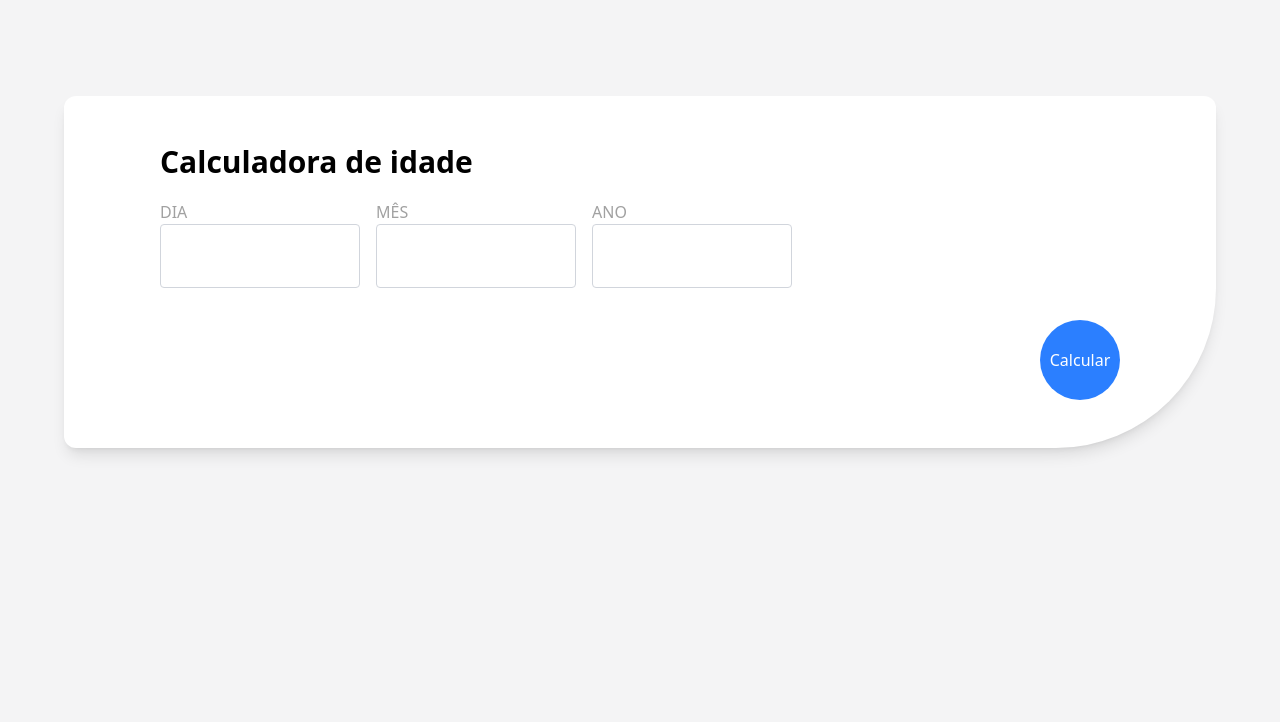
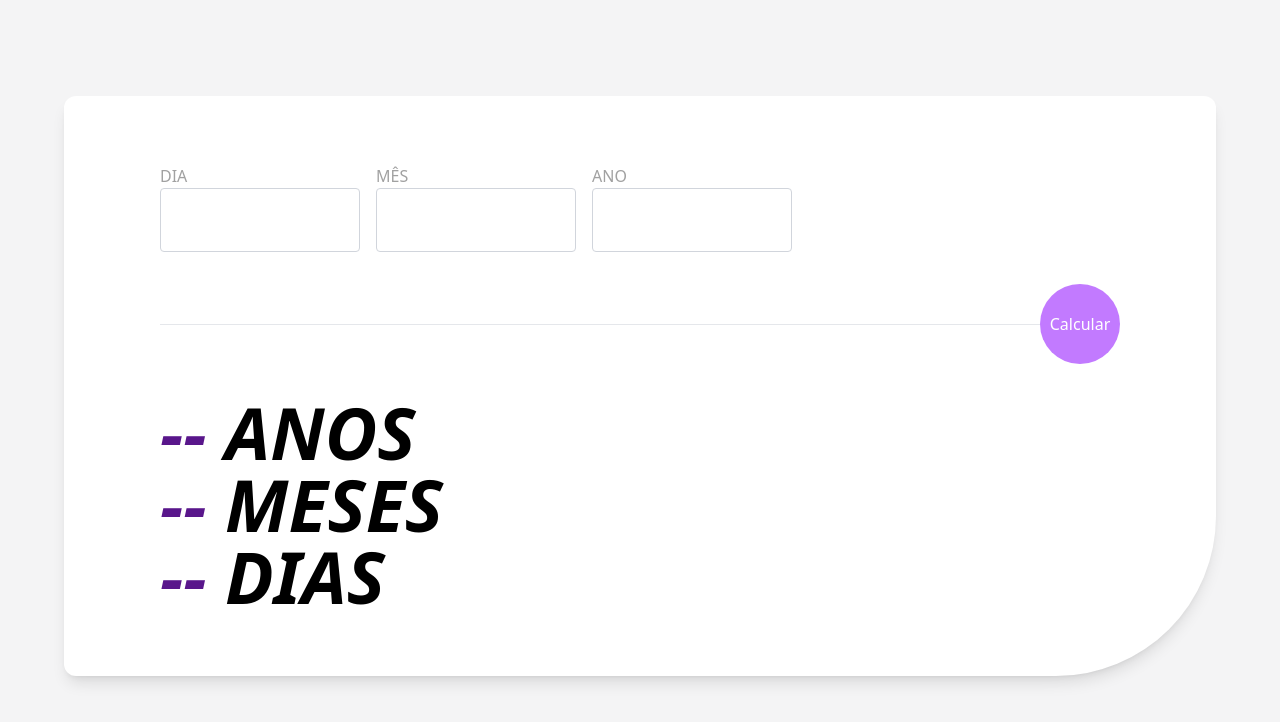
Before and after one commit to tuca-janahu/frontend-mentor-3, a React (Vite) app in the folder react-app/: page / in a window 1280 px wide. Shown: the top 722 px of the page. Built offline with nearby package versions, Linux system fonts and the light colour scheme.

Commit message:
feat: componentization

```diff
--- a/react-app/src/App.tsx
+++ b/react-app/src/App.tsx
@@ -1,44 +1,36 @@
+import Input from "./components/Input";
+import Label from "./components/Label";
+
 function App() {
   return (
     <main className="bg-white max-w-6xl mx-auto md:py-12 md:px-24 py-12 px-10 rounded-t-xl rounded-bl-xl [border-end-end-radius:160px] shadow-lg">
       <section className="">
-        <h1 className="text-3xl font-bold">Calculadora de idade</h1>
         <form className="" action="">
             <div className="flex gap-4 mt-5">
             <div className="">
-              <label className="block text-neutral-400" htmlFor="day">
-                DIA
-              </label>
-              <input
-                type="number"
+              <Label htmlFor="day">DIA</Label>
+              <Input
                 id="day"
-                className="border border-gray-300 p-2 flex-1 h-16 text-4xl font-extrabold  w-50 rounded mb-4"
               />
             </div>
             <div className="">
-              <label className="block text-neutral-400" htmlFor="month">
-                MÊS
-              </label>
-              <input
-                type="number"
+              <Label htmlFor="month">MÊS</Label>
+              <Input
                 id="month"
-                className="border border-gray-300 p-2 flex-1 h-16 text-4xl font-extrabold  w-50 rounded mb-4"
               />
+
             </div>
             <div className="">
-            <label className="block text-neutral-400" htmlFor="year">
-              ANO
-            </label>
-            <input
-              type="number"
+              <Label htmlFor="year">ANO</Label>
+              <Input
                 id="year"
-              className="border border-gray-300 p-2 flex-1 h-16 text-4xl font-extrabold  w-50 rounded mb-4"
               />
             </div>
           </div>
-            <div className="flex justify-end mt-4">
+            <div className="flex items-center mt-4 mb-8">
+  <div className="flex-1 h-px bg-gray-200" />
   <button
-                className="bg-blue-500 text-white w-20 h-20 rounded-full flex items-center justify-center hover:bg-blue-600 transition-colors"
+    className="bg-purple-400 text-white w-20 h-20 rounded-full flex items-center justify-center hover:bg-purple-600 transition-colors ml-[-2.5rem] z-10"
     type="submit"
   >
     Calcular
@@ -47,7 +39,17 @@ function App() {
         </form>
       </section>
       <section>
-
+        <div className="text-7xl font-extrabold text-black mb-4 italic">
+          <p>
+            <span className="text-purple-900">--</span> ANOS
+          </p>
+          <p>
+            <span className="text-purple-900">--</span> MESES
+          </p>
+          <p>
+            <span className="text-purple-900">--</span> DIAS
+          </p>
+        </div>
       </section>
     </main>
   );
--- /dev/null
+++ b/react-app/src/components/Input.tsx
@@ -0,0 +1,12 @@
+import type { InputHTMLAttributes } from "react";
+
+function Input({
+  className,
+  ...props
+}: InputHTMLAttributes<HTMLInputElement> & { className?: string }) {
+  return (
+    <input type="number" className={`border border-gray-300 p-2 flex-1 h-16 text-4xl font-extrabold  w-50 rounded mb-4 ${className}`} {...props} />
+  );
+}
+
+export default Input;
--- /dev/null
+++ b/react-app/src/components/Label.tsx
@@ -0,0 +1,10 @@
+import type { LabelHTMLAttributes } from "react";
+
+function Label({ children, ...props }: { children: React.ReactNode } & LabelHTMLAttributes<HTMLLabelElement>) {
+  return (
+    <label className="block text-neutral-400" {...props}>
+      {children}
+    </label>
+  );
+}
+export default Label;
```
Lines whose indentation alone changed are shown as unchanged.
